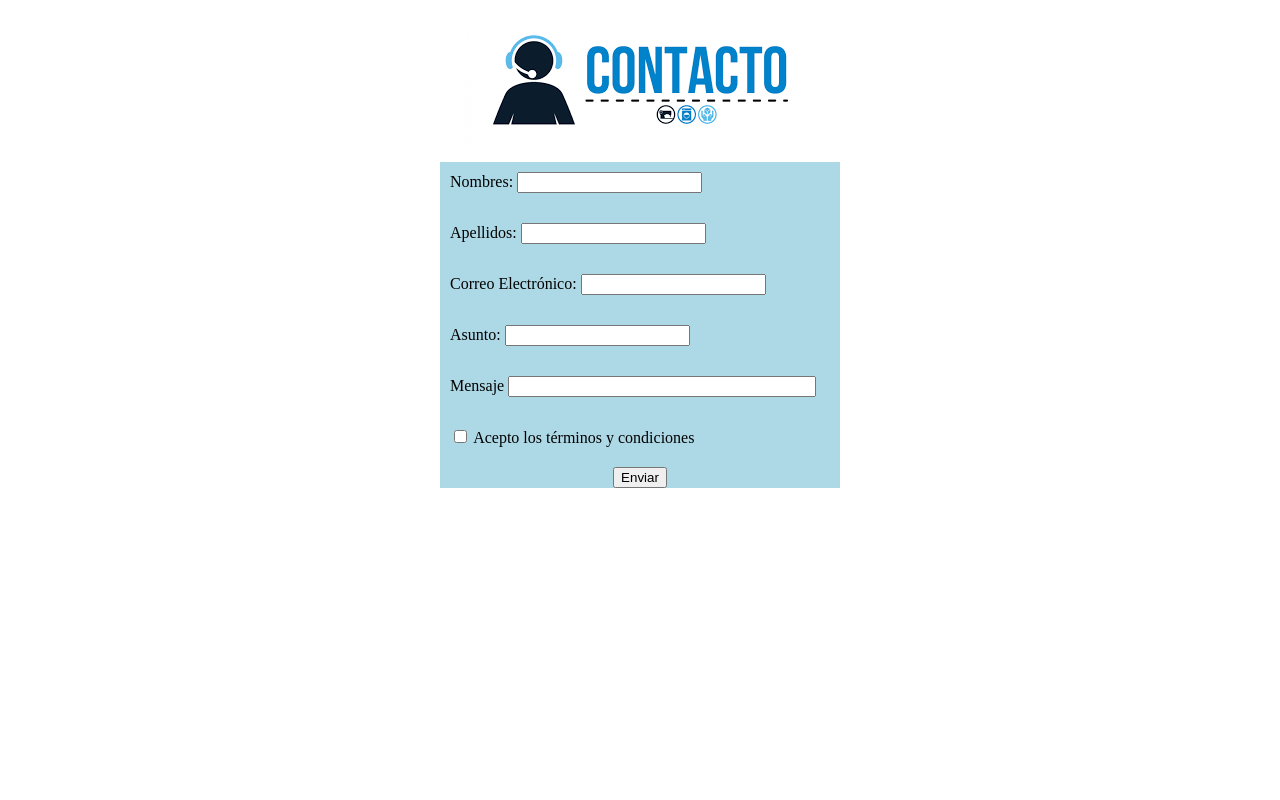
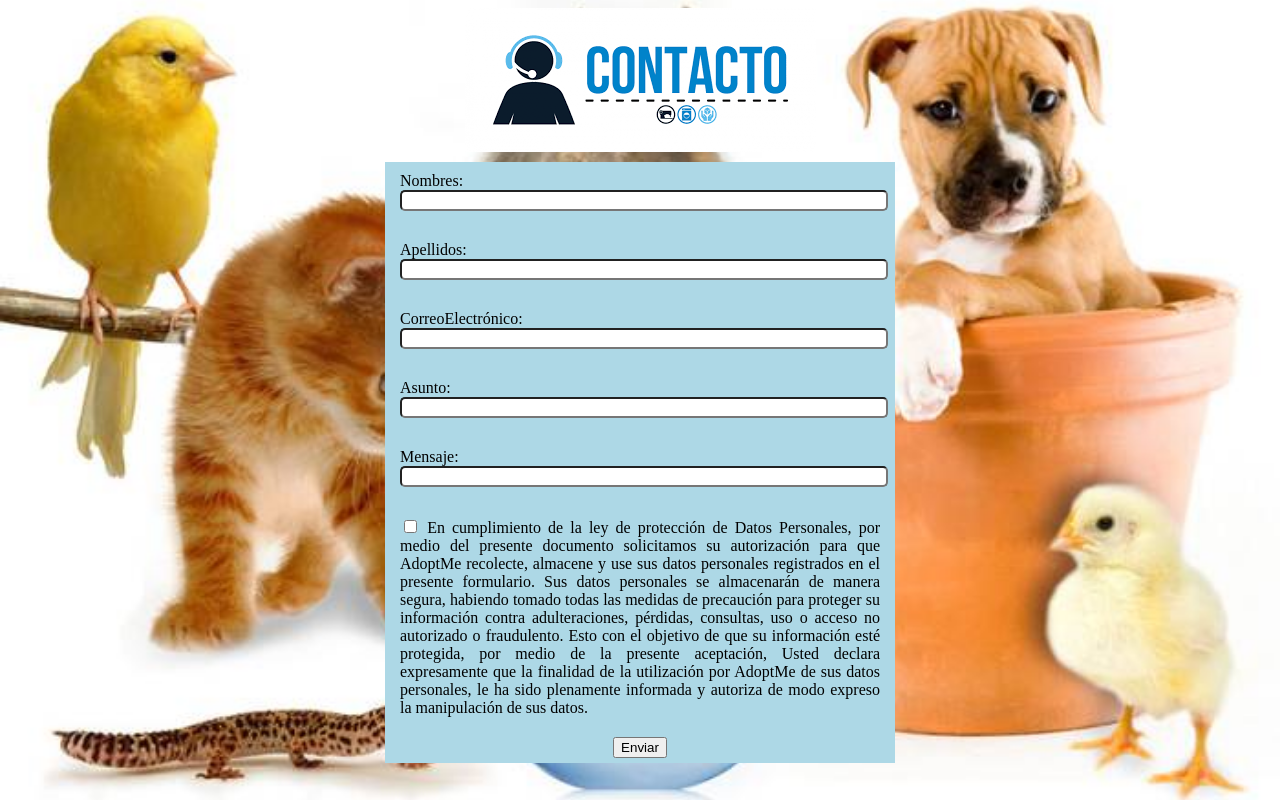
Before and after one commit to ingridArellano/TrabajoFinal, a PHP site: page /contacto.php in a window 1280 px wide. Run offline with PHP 8.4, Linux system fonts and the light colour scheme.

Commit message:
Actualizado de contacto.php

```diff
--- a/contacto.php
+++ b/contacto.php
@@ -6,6 +6,12 @@
     <meta http-equiv="X-UA-Compatible" content="ie=edge">
     <title>Contacto</title>
     <link rel="stylesheet" href="estilos/hojaContacto.css">
+    <style>
+        html {
+        background: url(imagenes/animalesDomesticos.jpg) no-repeat center fixed;
+        background-size: cover;
+        }
+    </style>
 </head>
 <body>
     <div>
@@ -17,32 +23,43 @@
 
             <div class="hijo">
                 <label>Nombres:</label>
-                <input type="text" name="n">
+                <input class="inputt" type="text" name="n">
             </div>
 
             <div class="hijo">
                 <label>Apellidos:</label>
-                <input type="text" name="a">
+                <input class="inputt" type="text" name="a">
             </div>
 
             <div class="hijo">
-                <label>Correo Electrónico:</label>
-                <input type="text" name="c">
+                <label>CorreoElectrónico:</label>
+                <input class="inputt" type="text" name="c">
             </div>
 
             <div class="hijo">
                 <label>Asunto:</label>
-                <input type="text" name="as">
+                <input class="inputt" type="text" name="as">
             </div>
 
             <div class="hijo">
-                <label>Mensaje</label>
+                <label>Mensaje:</label>
                 <input class="inputt" type="text" name="m">
             </div>
 
             <div class="hijo">
                 <input type="checkbox" id="tos" name="tos" value="tos">
-                <label for="tos">Acepto los términos y condiciones </label>
+                <label for="tos">En cumplimiento de la ley de protección de Datos Personales,
+                                 por medio del presente documento solicitamos su autorización
+                                 para que AdoptMe recolecte, almacene y use sus datos personales
+                                 registrados en el presente formulario. Sus datos personales se
+                                 almacenarán de manera segura, habiendo tomado todas las medidas
+                                 de precaución para proteger su información contra adulteraciones,
+                                 pérdidas, consultas, uso o acceso no autorizado o fraudulento.
+                                 Esto con el objetivo de que su información esté protegida, por
+                                 medio de la presente aceptación, Usted declara expresamente que
+                                 la finalidad de la utilización por AdoptMe de sus datos personales,
+                                 le ha sido plenamente informada y autoriza de modo expreso la
+                                 manipulación de sus datos.</label>
             </div>
 
             <button class="boton">Enviar</button>
--- a/estilos/hojaContacto.css
+++ b/estilos/hojaContacto.css
@@ -2,7 +2,8 @@
     background-color: lightblue ;
     margin: 0 auto ;
     text-align: justify;
-    width: 400px;
+    width: 500px;
+    padding: 0 5px 5px 5px;
 }
 
 img {
@@ -15,9 +16,15 @@ img {
     padding: 10px;
 }
 
+label {
+    margin: .5em 0 0 0;
+}
+
 .inputt {
-    width: 300px;
+    width: 100%;
+    border-radius: 5px;
 }
+
 .boton {
     display: block;
     margin: 0 auto;
```
Also changed, not shown: imagenes/animalesDomesticos.jpg (added).
